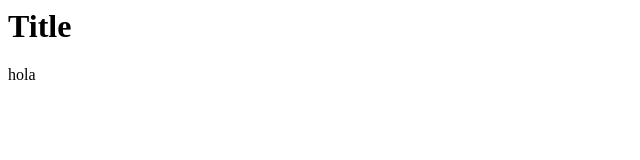
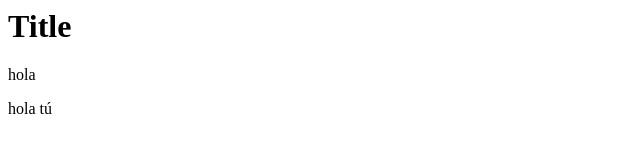
Before and after one commit to manucaralmo/git-example, a plain HTML site: page index.html in a window 1280 px wide. Shown: the full height of the page, 0-640 px from the left. Drawn offline with Linux system fonts and the light colour scheme.

Commit message:
second p tag created

```diff
--- a/index.html
+++ b/index.html
@@ -1,2 +1,3 @@
 <h1>Title</h1>
 <p>hola</p>
+<p>hola tú</p>
```
